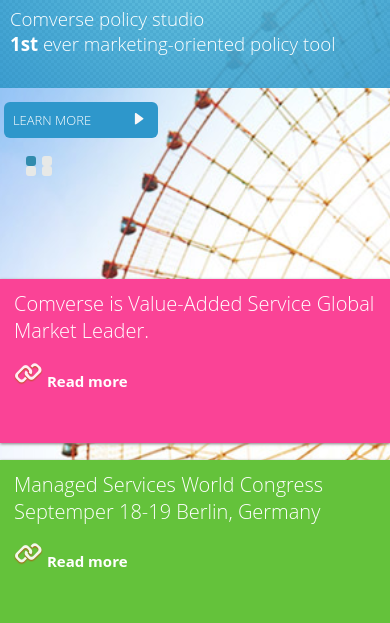
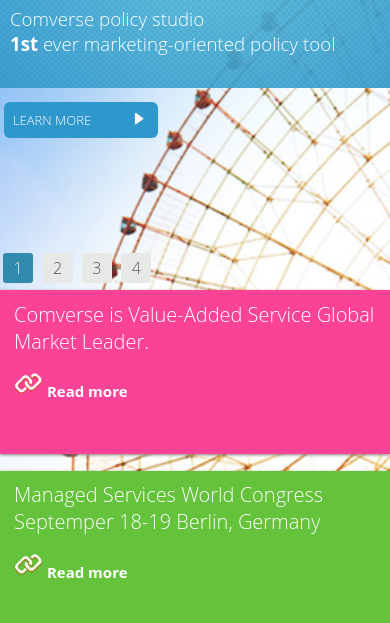
Before and after one commit to ezza23/comverse, a plain HTML site: page index.html in a window 390 px wide. Shown: the part 196-819 px from the top of the page. Drawn offline with Linux system fonts and the light colour scheme; files whose address does not match are found by name.

Commit message:
mobile success stroies

```diff
--- a/css/main.css
+++ b/css/main.css
@@ -950,6 +950,9 @@
 .mob-footer{
     display: none;
 }
+.slides-control-mob{
+    display:none;
+    }
 
 /***** MEDIA MEDIA  MEDIA   **/
 
@@ -1025,17 +1028,6 @@
         margin-left: -3%;
         z-index: 1;
 
-       /* display: none;
-        list-style: none;
-        text-transform: uppercase;
-        font: 1.2rem "Open Sans";
-        position: absolute;
-        left: 0;
-        top:0;
-
-        width: 100%;
-        padding: 0;*/
-
     }
     .mob-nav > li{
         position: relative;
@@ -1103,6 +1095,39 @@
     /*margin-top: 7%;*/
      margin-left: 1%;
 }
+.slides-control{
+    display: none;
+}
+
+
+.slides-control-mob{
+    display: block;
+     padding: 3%;
+    list-style-type: none;
+    margin-left: -12px;
+
+    margin-top: 25%;
+
+}
+.slide1,.slide2,.slide3,.slide4 {
+    cursor: pointer;
+
+    width: 30px;
+    height: 30px;
+    text-align: center;
+    color: #565656;
+    line-height: 30px;
+
+}
+#selected{
+    color:#EEEEEE;
+}
+.slides-control-mob label:hover{
+    background-color:#318bad;
+    color: #EEEEEE;
+    cursor: pointer;
+
+}
 .transparent-card{
     display: block;
     width:auto;
@@ -1120,7 +1145,7 @@
 .main-cards{
     padding: 0;
     list-style: none;
-    margin-top: 100px;
+    margin-top: 25px;
     padding-bottom: 20px;
     margin-bottom: -2.23em;
 }
@@ -1159,6 +1184,26 @@
 .event-date > hr {
     margin: 10% 1%;
 }
+
+/***** success stories ***/
+.success-stories{
+    height: 820px;
+}
+.stories-list li{
+    width:73%;
+    float: none;
+
+}
+.company {
+    /*background-color: #ececec;*/
+}
+.company > img{
+    width: 70%;
+    height:
+}
+.stories-list > li:last-child{
+    display: none;
+    }
 
 
 /*** mobile footer **/
--- a/index.html
+++ b/index.html
@@ -101,6 +101,14 @@
 				<label class="slide2" for="second-slide"></label>
    			    <label class="slide3" for="third-slide"></label>
 				<label class="slide4" for="fourth-slide"></label>
+			</div>
+			<!-- slide controller numbers for mobile -->
+
+			<div class="slides-control-mob">
+				<label class="slide1" for="first-slide" id="selected">1</label>
+				<label class="slide2" for="second-slide">2</label>
+   			    <label class="slide3" for="third-slide">3</label>
+				<label class="slide4" for="fourth-slide">4</label>
 			</div>
 
 
```
